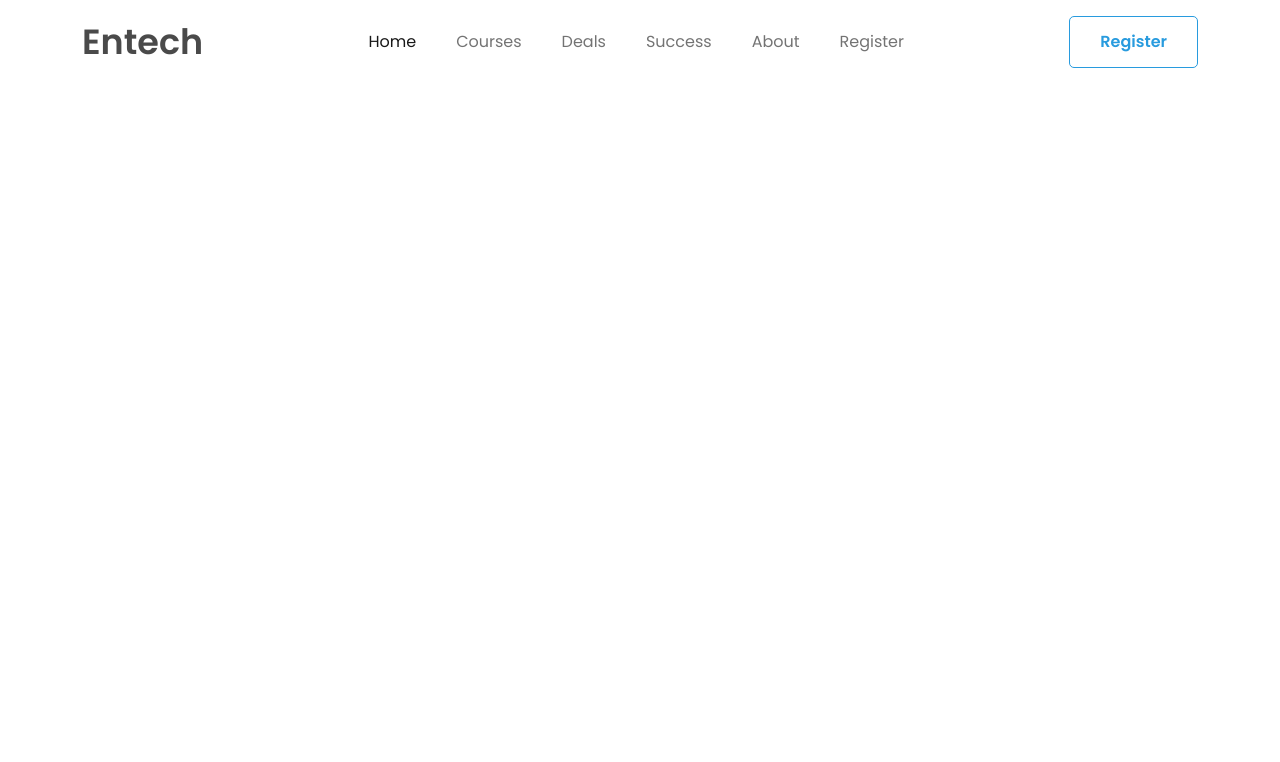
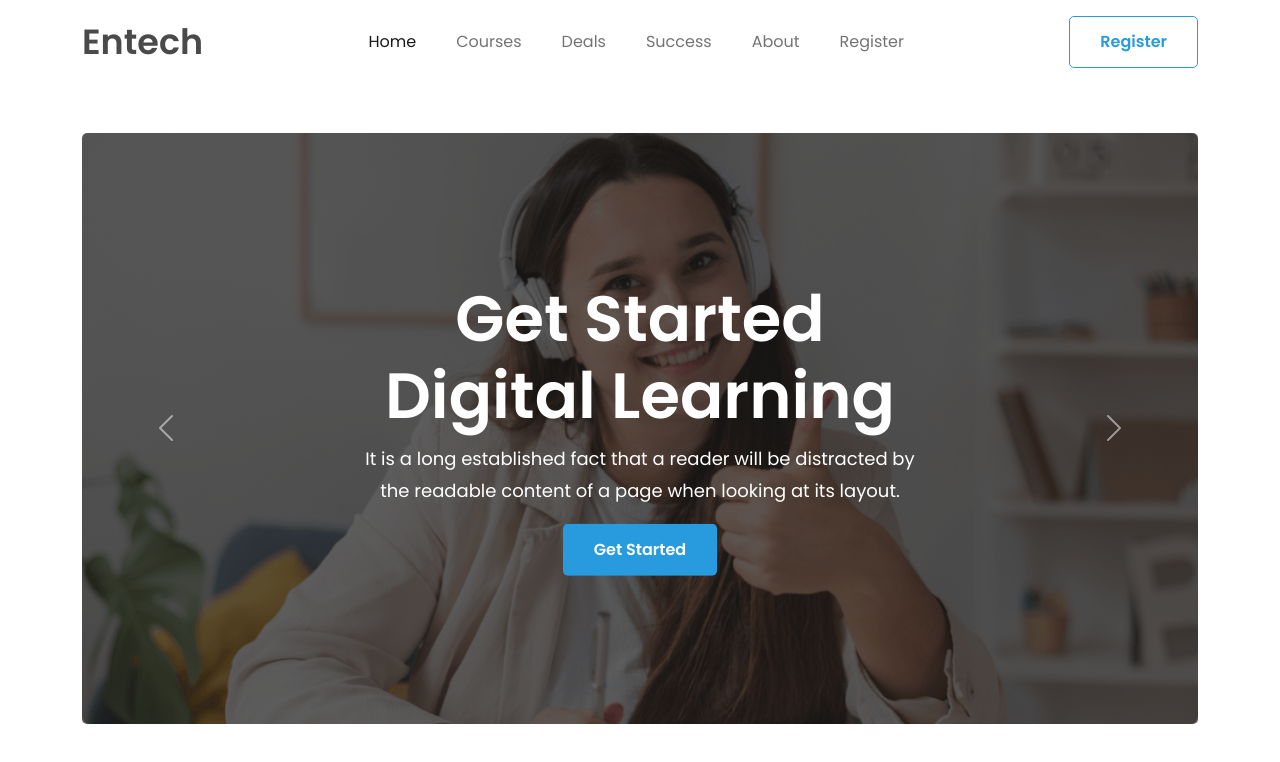
Before and after one commit to iftekhs/Entech, a plain HTML site: page index.html in a window 1280 px wide. Drawn offline with nearby package versions, Linux system fonts and the light colour scheme.

Commit message:
added hero section

```diff
--- a/index.html
+++ b/index.html
@@ -70,7 +70,77 @@
       </section>
 
       <!-- Section Navbar End -->
-
+      <section class="mt-5">
+        <div class="container">
+          <div id="carouselExampleCaptions" class="carousel slide" data-bs-ride="false">
+            <div class="carousel-inner">
+              <div class="carousel-item active d-flex align-items-center">
+                <img
+                  src="images/cover/cover-1.png"
+                  class="d-block w-100 rounded-3"
+                  alt="Cover Image"
+                />
+                <div class="custom-carousel-caption">
+                  <h2 class="carousel-heading">Get Started Digital Learning</h2>
+                  <p class="carousel-text">
+                    It is a long established fact that a reader will be distracted by the readable
+                    content of a page when looking at its layout.
+                  </p>
+                  <button class="btn-main">Get Started</button>
+                </div>
+              </div>
+              <div class="carousel-item">
+                <img
+                  src="images/cover/cover-1.png"
+                  class="d-block w-100 rounded-3"
+                  alt="Cover Image"
+                />
+                <div class="custom-carousel-caption">
+                  <h2 class="carousel-heading">Get Started Digital Learning</h2>
+                  <p class="carousel-text">
+                    It is a long established fact that a reader will be distracted by the readable
+                    content of a page when looking at its layout.
+                  </p>
+                  <button class="btn-main">Get Started</button>
+                </div>
+              </div>
+              <div class="carousel-item">
+                <img
+                  src="images/cover/cover-1.png"
+                  class="d-block w-100 rounded-3"
+                  alt="Cover Image"
+                />
+                <div class="custom-carousel-caption">
+                  <h2 class="carousel-heading">Get Started Digital Learning</h2>
+                  <p class="carousel-text">
+                    It is a long established fact that a reader will be distracted by the readable
+                    content of a page when looking at its layout.
+                  </p>
+                  <button class="btn-main">Get Started</button>
+                </div>
+              </div>
+            </div>
+            <button
+              class="carousel-control-prev"
+              type="button"
+              data-bs-target="#carouselExampleCaptions"
+              data-bs-slide="prev"
+            >
+              <span class="carousel-control-prev-icon" aria-hidden="true"></span>
+              <span class="visually-hidden">Previous</span>
+            </button>
+            <button
+              class="carousel-control-next"
+              type="button"
+              data-bs-target="#carouselExampleCaptions"
+              data-bs-slide="next"
+            >
+              <span class="carousel-control-next-icon" aria-hidden="true"></span>
+              <span class="visually-hidden">Next</span>
+            </button>
+          </div>
+        </div>
+      </section>
       <!-- Section Hero Start -->
 
       <!-- Section Hero End -->
```
